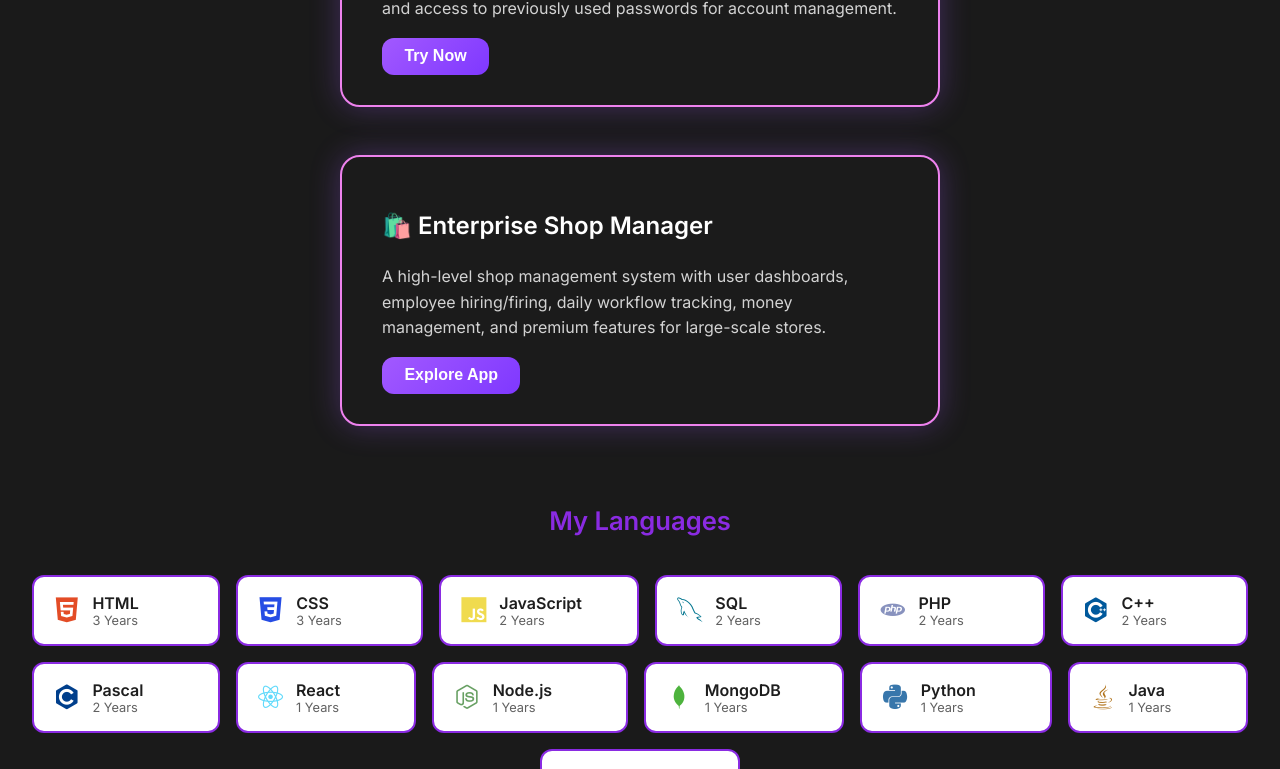
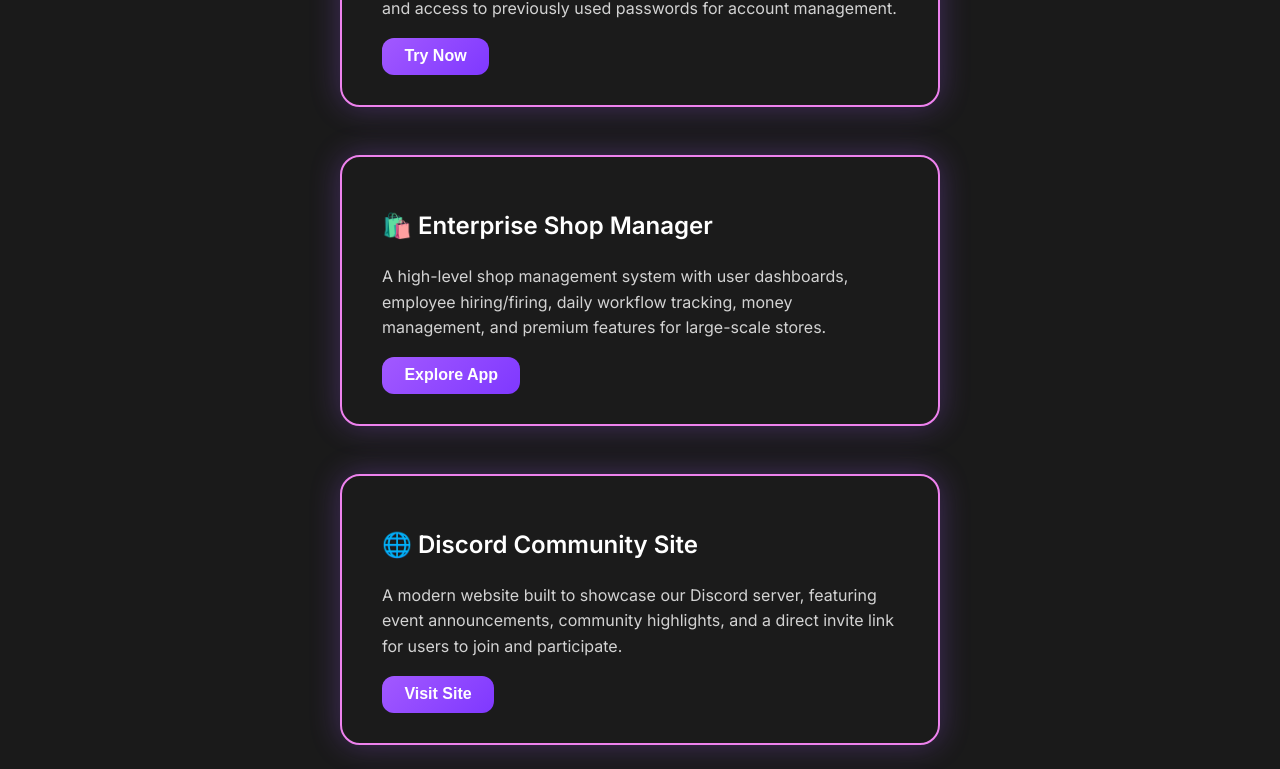
Before and after one commit to reportJNG/My-Portfolio, a React (Vite) app: page / in a window 1280 px wide. Shown: the part 2000-2769 px from the top of the page. Built offline with nearby package versions, Linux system fonts and the light colour scheme; the HTML template or start-up script is replaced by a standard one.

Commit message:
added two projects

```diff
--- a/src/Pages/Projects.jsx
+++ b/src/Pages/Projects.jsx
@@ -26,6 +26,19 @@
         buttonText: 'Explore App',
         link: 'https://your-shop-manager.com',
       },
+      {
+        name: '🌐 Discord Community Site',
+        description: 'A modern website built to showcase our Discord server, featuring event announcements, community highlights, and a direct invite link for users to join and participate.',
+        buttonText: 'Visit Site',
+        link: 'https://algerian-discored.vercel.app/',
+      },
+      {
+        name: '🎮 Guess the Word Game',
+        description: 'An interactive word-guessing game where players challenge their vocabulary skills to uncover the hidden word through clues and logic.',
+        buttonText: 'Play Now',
+        link: 'https://abrain.vercel.app/',
+      },
+
       ];
   return (
     <div className={styles.container}>
```
